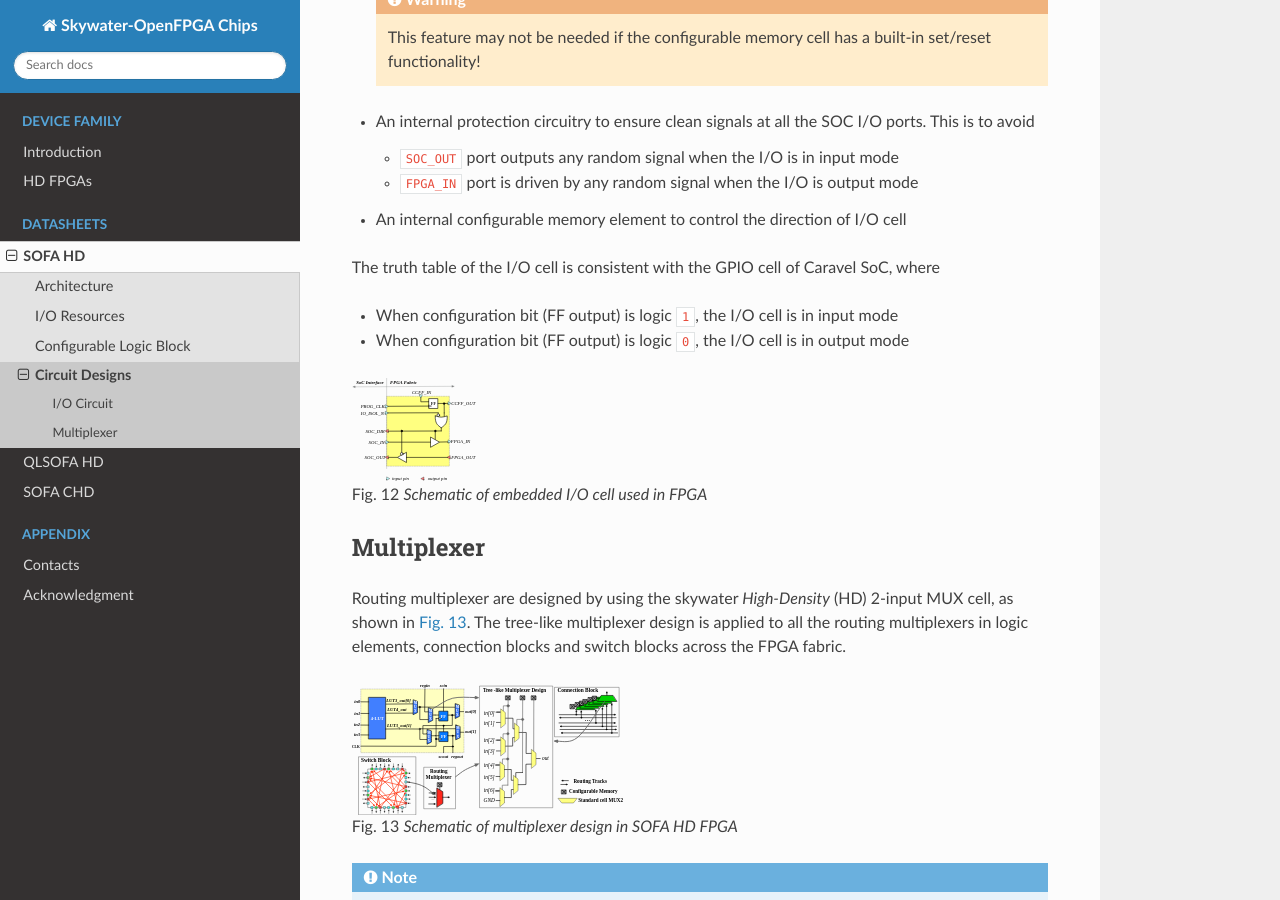
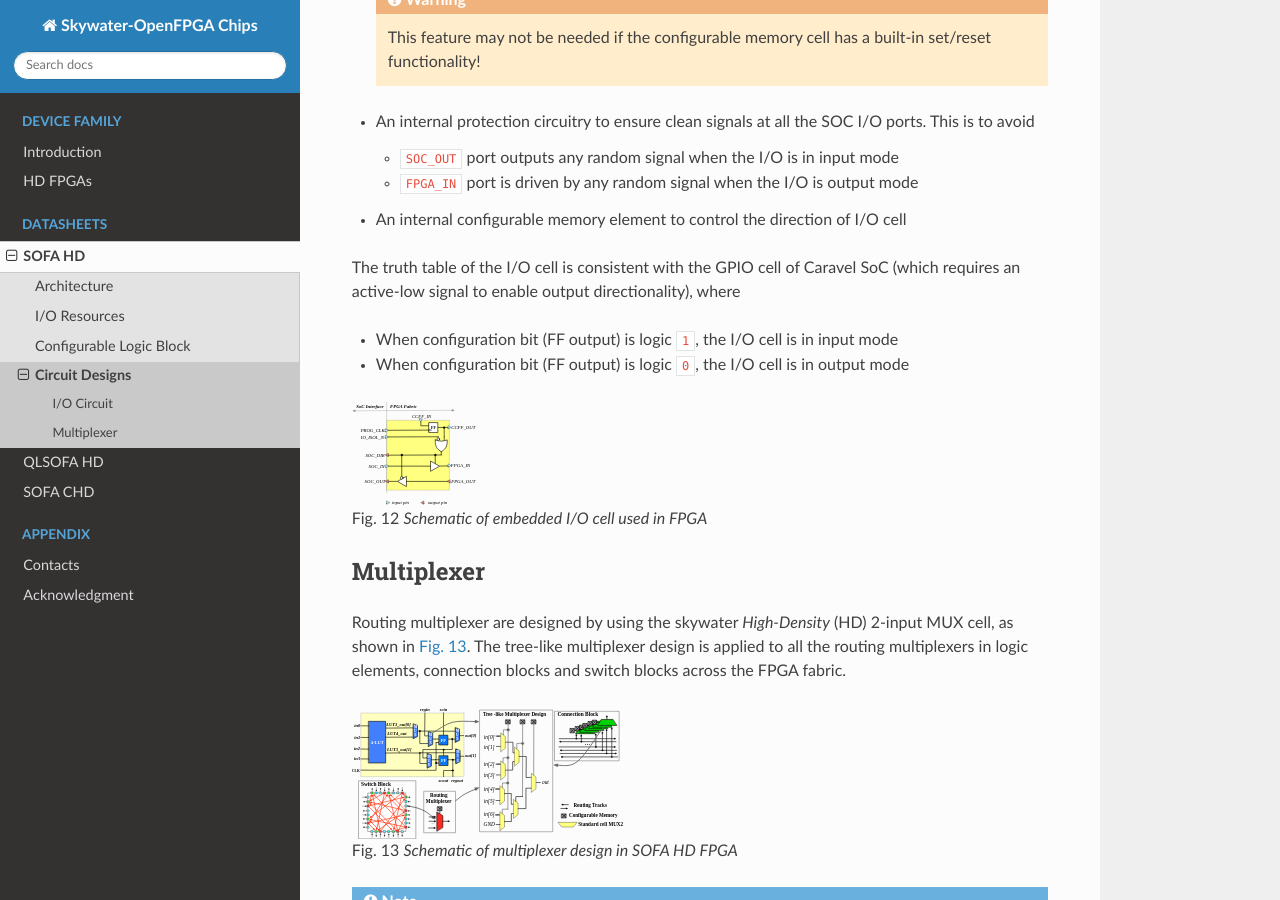
Before and after one commit to lnis-uofu/SOFA, a Sphinx documentation site: the page built from DOC/source/datasheet/sofa_hd/sofa_hd_circuit_design.rst, in a window 1280 px wide and 900 px high, scrolled down 388 px. Built offline with Sphinx 7.4.7 and the Read the Docs theme 2.0.0, drawn with Linux system fonts in a browser that asks for light colours; the version number could not be read and is left out.

Commit message:
[Doc] Fine tune documentation on I/O design

```diff
--- a/DOC/source/datasheet/sofa_hd/sofa_hd_circuit_design.rst
+++ b/DOC/source/datasheet/sofa_hd/sofa_hd_circuit_design.rst
@@ -21,7 +21,7 @@ As shown in :numref:`fig_sofa_hd_embedded_io_schematic`, the I/O circuit used in
 
 - An internal configurable memory element to control the direction of I/O cell
 
-The truth table of the I/O cell is consistent with the GPIO cell of Caravel SoC, where
+The truth table of the I/O cell is consistent with the GPIO cell of Caravel SoC (which requires an active-low signal to enable output directionality), where
 
 - When configuration bit (FF output) is logic ``1``, the I/O cell is in input mode
 
```
